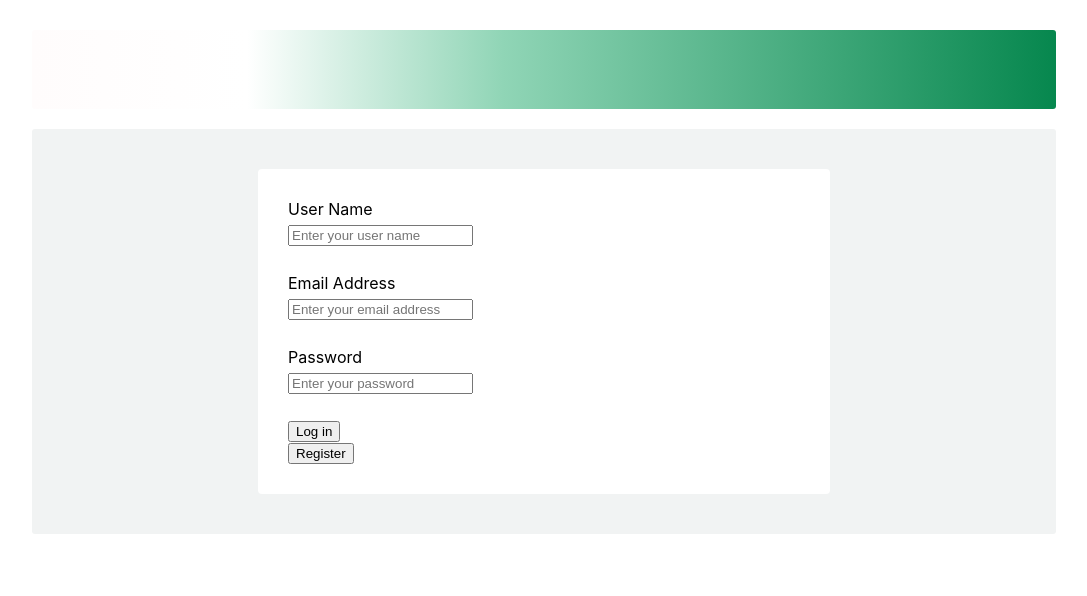
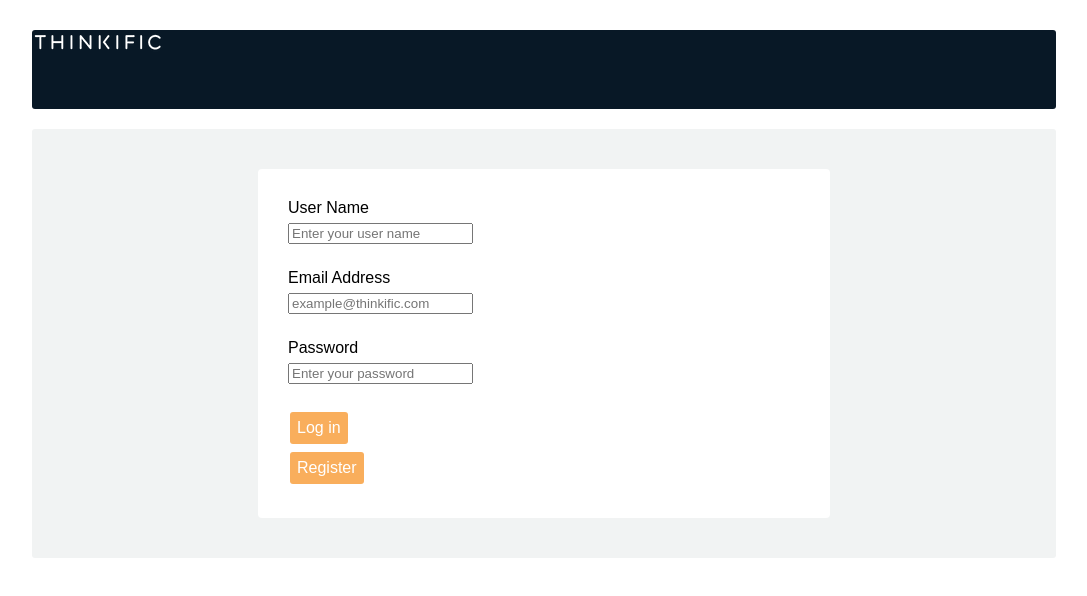
Before and after one commit to YujiaBonnieGuo/sample_api, a React (Create React App) app in the folder client/: page / in a window 1280 px wide. Shown: the top 596 px of the page, without its empty margins (96-1183 px from the left). Built offline with nearby package versions, Linux system fonts and the light colour scheme.

Commit message:
add pwd validation

```diff
--- a/client/src/Login.css
+++ b/client/src/Login.css
@@ -2,7 +2,19 @@
   display: block;
   font: 1rem 'Fira Sans', sans-serif;
 }
-
+.button {
+  background: rgb(249, 174, 92, 255);
+  border: none;
+  color: white;
+  padding: 7px;
+  text-align: center;
+  text-decoration: none;
+  display: inline-block;
+  font-size: 16px;
+  margin: 4px 2px;
+  font-family: Arial, Helvetica, sans-serif;
+  border-radius: 3px;
+}
 input,
 label {
   margin: 0.4rem 0;
@@ -12,7 +24,10 @@ label {
   margin-right: auto;
   margin-left: auto;
 }
-
+.logo {
+  float: left;
+  padding: 60px 60px;
+}
 .mainWrap::after {
   display: block;
   content: '';
@@ -24,13 +39,7 @@ label {
   margin-bottom: 20px;
   border-radius: 3px;
   background: rgb(255, 252, 252);
-  background: linear-gradient(
-    90deg,
-    rgba(255, 252, 252, 1) 0%,
-    rgba(255, 255, 255, 1) 21%,
-    rgba(144, 213, 182, 1) 46%,
-    rgba(6, 135, 78, 1) 100%
-  );
+  background: rgb(8, 24, 38, 255);
 }
 
 .header::after {
@@ -62,6 +71,7 @@ label {
   line-height: 4.7;
   margin-right: 30px;
   margin-left: 30px;
+  font-family: Arial, Helvetica, sans-serif;
 }
 
 .contents {
@@ -70,10 +80,7 @@ label {
   padding: 40px 0;
   border-radius: 3px;
   background-color: #f1f3f3;
-}
-
-#language {
-  margin-bottom: 30px;
+  font-family: Arial, Helvetica, sans-serif;
 }
 
 .login {
@@ -83,9 +90,3 @@ label {
   border-radius: 4px;
   background-color: white;
 }
-
-.footer {
-  float: left;
-  margin-top: 40px;
-  width: 100%;
-}
--- a/client/src/Login.js
+++ b/client/src/Login.js
@@ -1,7 +1,8 @@
 import React, { useState } from 'react';
 import './Login.css';
+import logo from './thinkific-logo-white.png';
+
 const REGISTER_URL = '/api/v1/register';
-
 function fetchAPI(props_fetch) {
   // param is a highlighted word from the user before it clicked the button
   return fetch(REGISTER_URL, {
@@ -43,6 +44,7 @@ const Login = (props) => {
     <div className="mainWrap">
       <div className="header">
         <div className="header-fill"></div>
+        <img src={logo} alt="Logo" />
       </div>
       <div className="contents">
         <div className="login">
@@ -61,8 +63,8 @@ const Login = (props) => {
             Email Address
             <br />
             <input
-              type="text"
-              placeholder="Enter your email address"
+              type="email"
+              placeholder="example@thinkific.com"
               variant="basic_line"
               value={emailAddress}
               onChange={(event) => setEmailAddress(event.target.value)}
@@ -72,7 +74,7 @@ const Login = (props) => {
             Password
             <br />
             <input
-              type="text"
+              type="password"
               placeholder="Enter your password"
               variant="basic_line"
               value={password}
@@ -80,9 +82,14 @@ const Login = (props) => {
             />
             <br />
             <br />
-            <button variant="sign_in"> Log in </button>
+            <button className="button" variant="sign_in">
+              Log in
+            </button>
           </form>
-          <button onClick={() => toggleButtonState(props_fetch)}>
+          <button
+            className="button"
+            onClick={() => toggleButtonState(props_fetch)}
+          >
             Register
           </button>
           <div> {registerRes}</div>
--- a/client/src/components/Integers.js
+++ b/client/src/components/Integers.js
@@ -27,13 +27,7 @@ function GetToken(props) {
       body: JSON.stringify(bodyContents),
     })
       .then((res) => res.json())
-      .then((res) => {
-        if (res.token) {
-          setToken(res.token);
-        } else {
-          setToken(false);
-        }
-      });
+      .then((res) => setToken(res));
   }, []);
   console.log('token :>> ', token);
   return token;
```
Also changed, not shown: client/src/thinkific-logo-white.png (added).
